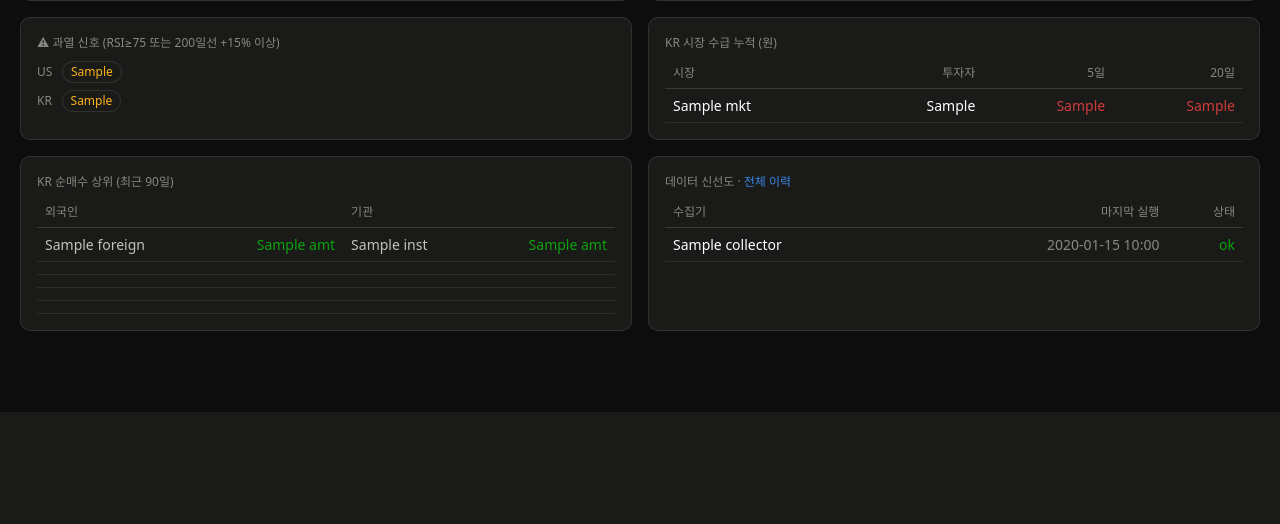
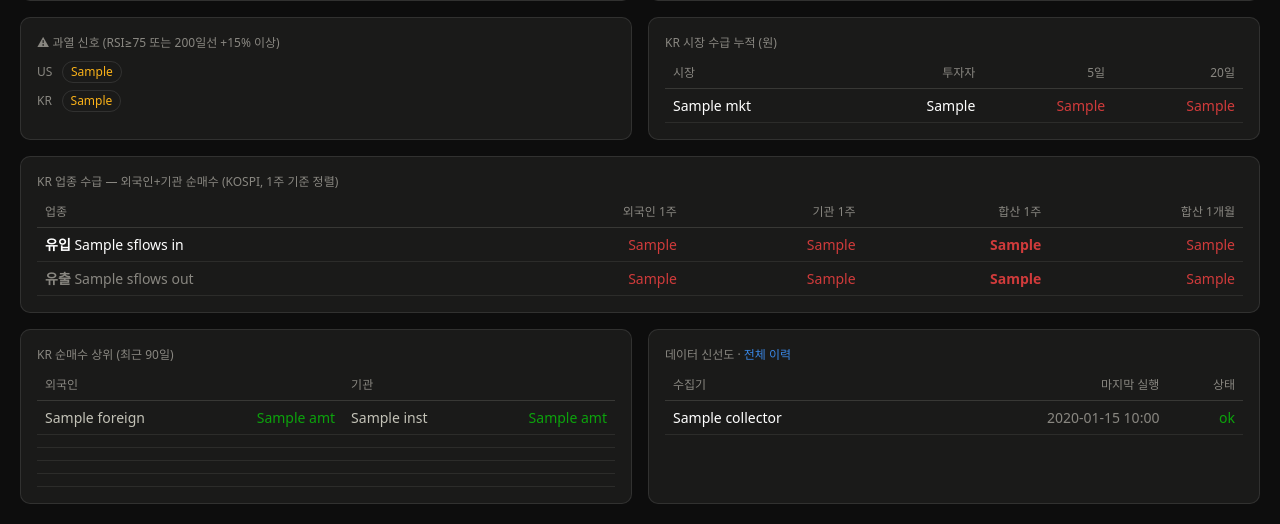
Before and after one commit to Tenant-farmer/market-hub, a Flask app: template src/dashboard/templates/overview.html in a window 1280 px wide. Shown: the part 388-912 px from the top of the page. Before the commit the page ends 800 px from the top, so only its background shows below. Run offline with Flask 3, Linux system fonts and the light colour scheme; the template is opened without the code that fills it: most values are stand-ins (such as "Sample title", 1, 10 or a date in 2020).

Commit message:
개요에 KR 업종 수급 추가 (외국인/기관 x 1주/1개월)
- kr_flows: KOSPI 전종목 순매수를 업종 롤업 (scope=sector_1w/sector_1m)
  — 상위 N 저장분만 쓰면 매도 쪽이 빠져 왜곡되므로 전종목 응답을 합산
- top_flow_stocks: 최신 수집분만 조회 (스냅샷 누적 중복 방지)
- 개요: 업종 유입 상위 5 + 유출 상위 5 테이블

Co-Authored-By: Claude Fable 5 <noreply@anthropic.com>

```diff
--- a/src/dashboard/pages/overview.py
+++ b/src/dashboard/pages/overview.py
@@ -37,6 +37,8 @@ def home():
     mflows = queries.market_flows(con)
     top_foreign = queries.top_flow_stocks(con, "foreign", 5)
     top_inst = queries.top_flow_stocks(con, "institution", 5)
+    sflows = queries.sector_flows(con, kr_names)
+    sflows_in, sflows_out = sflows[:5], [s for s in reversed(sflows[-5:]) if s["tot_1w"] < 0]
 
     fresh = queries.freshness(con)
     con.close()
@@ -48,5 +50,6 @@ def home():
         us_cards=us_cards, kr_cards=kr_cards,
         hot_us=hot_us, hot_kr=hot_kr,
         mflows=mflows, top_foreign=top_foreign, top_inst=top_inst,
+        sflows_in=sflows_in, sflows_out=sflows_out,
         fresh=fresh,
     )
--- a/src/dashboard/templates/overview.html
+++ b/src/dashboard/templates/overview.html
@@ -92,6 +92,38 @@
   </div>
 </div>
 
+{# ---- KR 업종 수급 ---- #}
+{% if sflows_in %}
+<div class="card" style="margin-top:16px;overflow-x:auto">
+  <div class="sub" style="margin-bottom:6px">KR 업종 수급 — 외국인+기관 순매수 (KOSPI, 1주 기준 정렬)</div>
+  <table>
+    <thead><tr>
+      <th style="text-align:left">업종</th><th>외국인 1주</th><th>기관 1주</th><th>합산 1주</th><th>합산 1개월</th>
+    </tr></thead>
+    <tbody>
+    {% for s in sflows_in %}
+      <tr>
+        <td style="text-align:left"><strong>유입</strong> {{ s.name }}</td>
+        <td class="{{ 'pos' if s.f_1w_v > 0 else 'neg' }}">{{ s.f_1w }}</td>
+        <td class="{{ 'pos' if s.i_1w_v > 0 else 'neg' }}">{{ s.i_1w }}</td>
+        <td class="{{ 'pos' if s.tot_1w > 0 else 'neg' }}"><strong>{{ s.tot_1w_fmt }}</strong></td>
+        <td class="{{ 'pos' if s.tot_1m > 0 else 'neg' }}">{{ s.tot_1m_fmt }}</td>
+      </tr>
+    {% endfor %}
+    {% for s in sflows_out %}
+      <tr>
+        <td style="text-align:left;color:var(--muted)"><strong>유출</strong> {{ s.name }}</td>
+        <td class="{{ 'pos' if s.f_1w_v > 0 else 'neg' }}">{{ s.f_1w }}</td>
+        <td class="{{ 'pos' if s.i_1w_v > 0 else 'neg' }}">{{ s.i_1w }}</td>
+        <td class="{{ 'pos' if s.tot_1w > 0 else 'neg' }}"><strong>{{ s.tot_1w_fmt }}</strong></td>
+        <td class="{{ 'pos' if s.tot_1m > 0 else 'neg' }}">{{ s.tot_1m_fmt }}</td>
+      </tr>
+    {% endfor %}
+    </tbody>
+  </table>
+</div>
+{% endif %}
+
 {# ---- 수급 상위 종목 + 신선도 ---- #}
 <div class="grid2" style="margin-top:16px">
   <div class="card">
```
Also changed, not shown: src/collectors/kr_flows.py (+21 -0 lines), src/dashboard/queries.py (+29 -0 lines).
